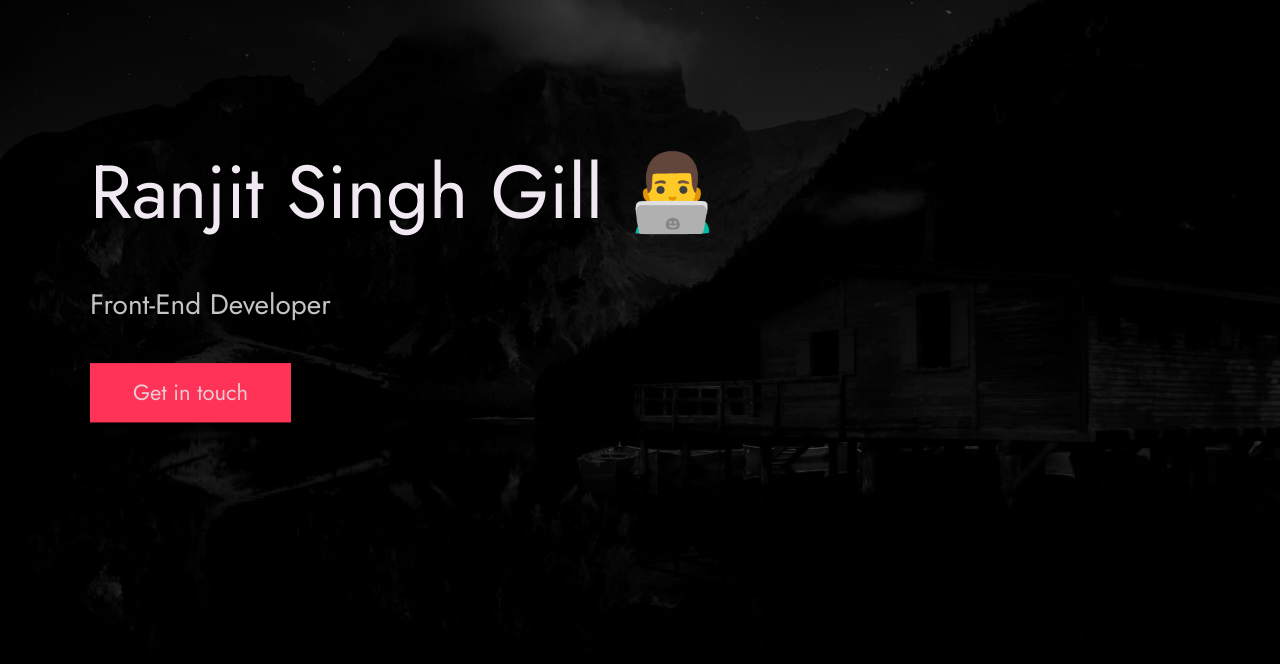
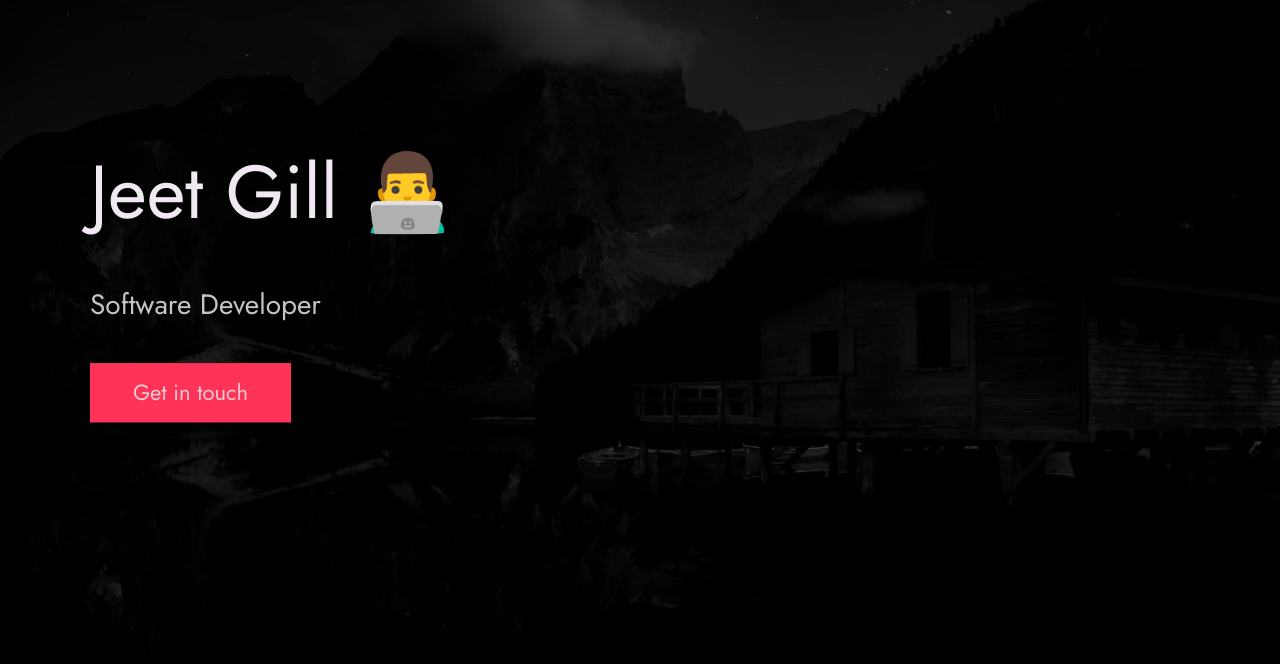
Before and after one commit to ranjitsinghgill/RSG-Portfolio, a website built with Vite: page index.html in a window 1280 px wide. Shown: the part 136-800 px from the top of the page. Built offline with nearby package versions, Linux system fonts and the light colour scheme; files whose address does not match are found by name.

Commit message:
Update index.html

```diff
--- a/index.html
+++ b/index.html
@@ -8,13 +8,13 @@
 
 
   <title>
-    Ranjit Singh Gill | Front-End Developer
+    Jeet Gill | Front-End Developer
   </title>
 
-  <meta name="description" content="Ranjit Singh Gill | A Front-End Developer based in Melbourne, AUSTRALIA">
+  <meta name="description" content="Jeet Gill | A Front-End Developer based in Melbourne, AUSTRALIA">
 
 
-  <meta name="keywords" content="Ranjit Singh Gill, HTML, CSS, JavaScript" />
+  <meta name="keywords" content="Jeet Gill, HTML, CSS, JavaScript" />
   <link rel="stylesheet" href="index.css" />
 </head>
 
@@ -52,10 +52,10 @@
       <div class="header__text">
         <h1 class="heading-primary">
 
-          <span>Ranjit Singh Gill 👨‍💻</span>
+          <span>Jeet Gill 👨‍💻</span>
         </h1>
 
-        <p>Front-End Developer</p>
+        <p>Software Developer</p>
         <a href="#contact" class="btn btn--pink">Get in touch</a>
       </div>
     </div>
```
